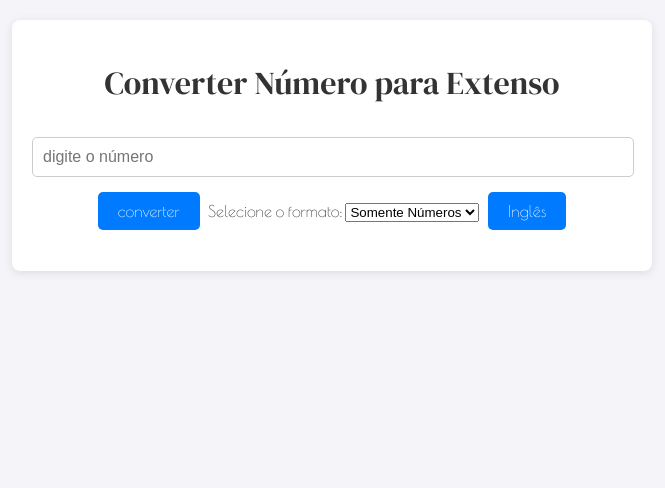
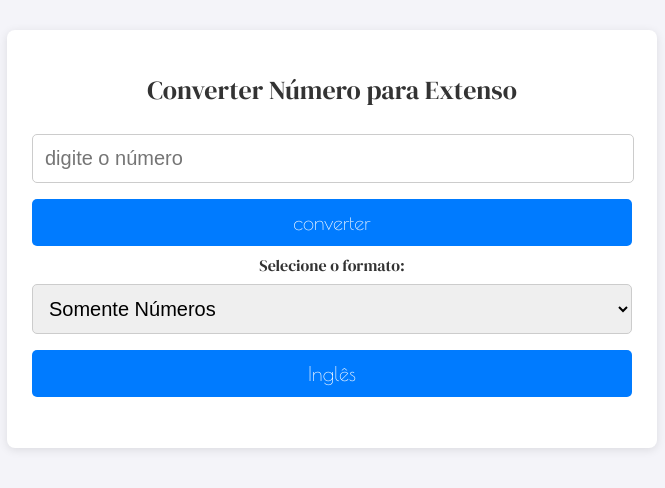
Before and after one commit to RhinnoDeveloper/extenso, a plain HTML site: page index.html in a window 1280 px wide. Shown: the whole page, without its empty margins (308-973 px from the left). Drawn offline with nearby package versions, Linux system fonts and the light colour scheme; a web font is replaced by a local one.

Commit message:
Atualização style.css

```diff
--- a/style.css
+++ b/style.css
@@ -2,61 +2,114 @@
 @import url('https://fonts.googleapis.com/css2?family=DM+Serif+Display:ital@0;1&family=Poiret+One&display=swap');
 @import url('https://fonts.googleapis.com/css2?family=DM+Serif+Display:ital@0;1&family=Monsieur+La+Doulaise&family=Poiret+One&display=swap');
 
+/* Estilo Base - Mobile First */
 body {
     background-color: #f4f4f9;
     color: #333;
+    font-family: Arial, Helvetica, sans-serif;
     text-align: center;
     margin: 0;
-    padding: 20px;
+    padding: 10px;
 }
 
+/* Titulo */
 .title {
-    font-family: "DM Serif Display", serif;
+    font-family: 'DM Serif Display';
+    font-style: normal;
     font-weight: 400;
-    font-style: normal;
+    font-display: swap;
+    font-size: 22px;
 }
 
+/* Container principal */
 .container {
-    font-family: "Poiret One", serif;
+    font-family: 'DM Serif Display';
+    font-style: normal;
     font-weight: 400;
-    font-style: normal;
-    max-width: 600px;
-    margin: 0 auto;
-    padding: 20px;
+    font-display: swap;
+    width: 90%;
+    max-width: 400px;
+    margin: 20px auto;
+    padding: 15px;
     background-color: #fff;
     border-radius: 8px;
     box-shadow: 0 2px 10px rgba(0, 0, 0, 0.1);
 }
 
-input {
-    width: calc(100% - 20px);
-    padding: 10px;
-    margin: 10px 0;
+/* Campo de entrada e botoes */
+
+input,
+select,
+button {
+    width: 100%;
+    padding: 12px;
+    margin: 8px 0;
+    font-size: 16px;
+    border-radius: 5px;
     border: 1px solid #ccc;
-    border-radius: 5px;
-    font-size: 16px;
 }
 
+input {
+    width: calc(100% - 24px);
+}
+
+/* Estilização dos botoes */
 button {
     font-family: "Poiret One", serif;
     font-weight: 400;
-    font-style: normal;
-    padding: 10px 20px;
-    margin: 5px;
     background-color: #007bff;
-    color: #fff;
+    color: #ffffff;
     border: none;
-    border-radius: 5px;
-    font-size: 16px;
     cursor: pointer;
+    transition: 0.3s;
 }
 
 button:hover {
     background-color: #0056b3;
+
 }
 
-.result {
-    margin-top: 20px;
+/* Resultado */
+#result {
     font-size: 18px;
     font-weight: bold;
+    margin-top: 15px;
 }
+
+/* Media Queries para Tablats */
+@media(min-width: 600px) {
+    .container {
+        max-width: 500px;
+        padding: 20px;
+    }
+
+    .title {
+        font-size: 24px;
+
+    }
+
+    input,
+    select,
+    button {
+        font-size: 18px;
+    }
+}
+
+/* Media Queries para Desktops */
+@media(min-width:1024px) {
+    .container {
+        max-width: 600px;
+        padding: 25px;
+    }
+
+    .title {
+        font-size: 26px;
+
+    }
+
+    input,
+    select,
+    button {
+        font-size: 20px;
+    }
+}
```
